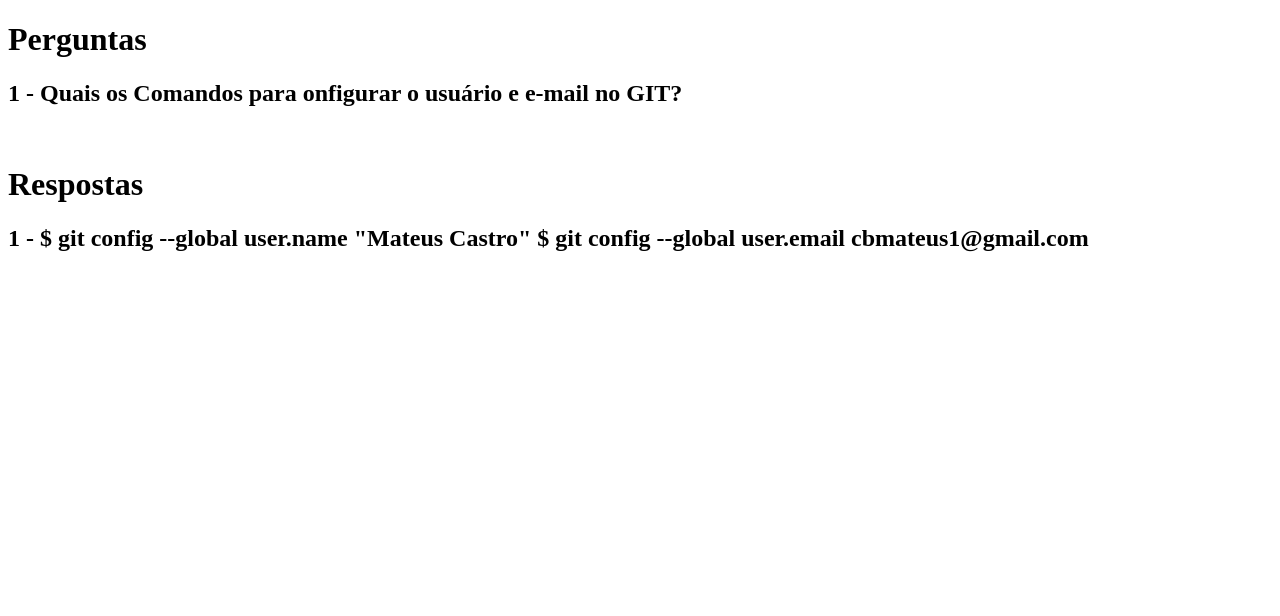
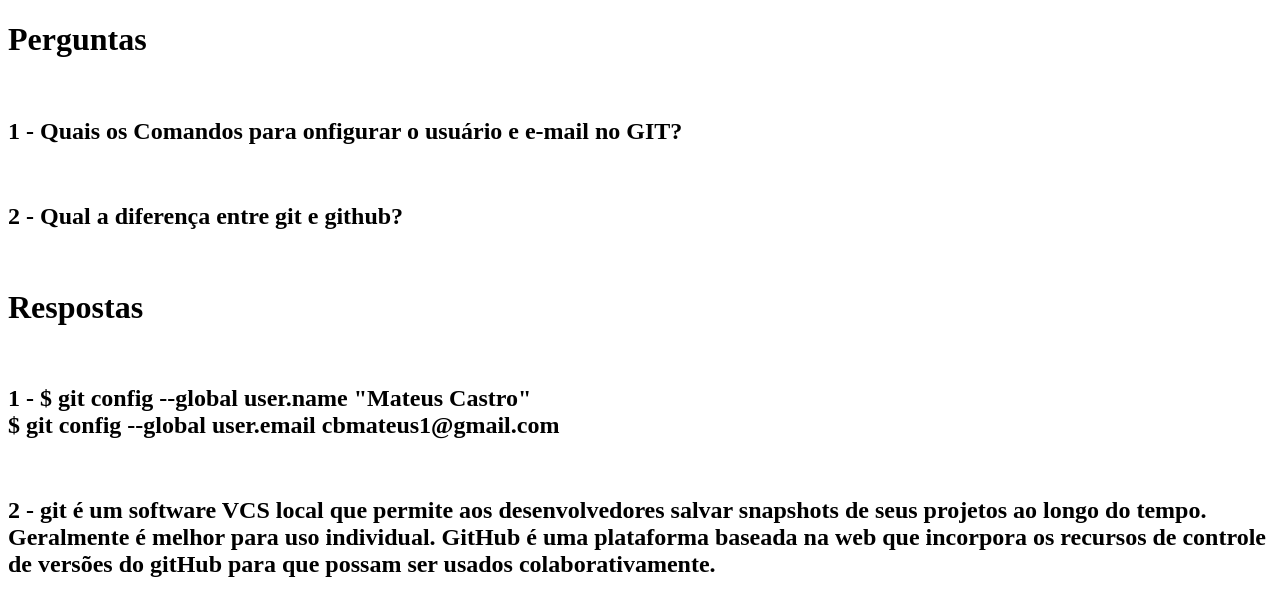
Before and after one commit to cbmateus-dev/treinamento-git-java-senai, a plain HTML site: page index.html in a window 1280 px wide. Drawn offline with Linux system fonts and the light colour scheme.

Commit message:
2 - Pergunta

```diff
--- a/index.html
+++ b/index.html
@@ -1,17 +1,30 @@
 <!DOCTYPE html>
 <html lang="en">
+
 <head>
     <meta charset="UTF-8">
     <meta http-equiv="X-UA-Compatible" content="IE=edge">
     <meta name="viewport" content="width=device-width, initial-scale=1.0">
     <title>Document</title>
 </head>
+
 <body>
     <h1>Perguntas</h1>
+    <br>
     <h2>1 - Quais os Comandos para onfigurar o usuário e e-mail no GIT?</h2>
     <br>
+    <h2>2 - Qual a diferença entre git e github?</h2>
+    <br>
     <h1>Respostas</h1>
-    <h2>1 - $ git config --global user.name "Mateus Castro"
-            $ git config --global user.email cbmateus1@gmail.com</h2>
+    <br>
+    <h2>1 - $ git config --global user.name "Mateus Castro"<br>
+        $ git config --global user.email cbmateus1@gmail.com</h2>
+    <br>
+    <h2>2 - git é um software VCS local que permite aos desenvolvedores salvar snapshots de seus projetos ao longo do
+        tempo. Geralmente é melhor para uso individual. GitHub é uma plataforma baseada na web que incorpora os recursos
+        de controle de versões do gitHub para que possam ser usados colaborativamente.</h2>
+    <br>
+
 </body>
+
 </html>
```
